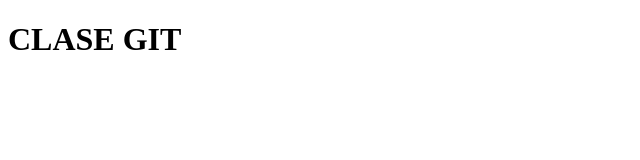
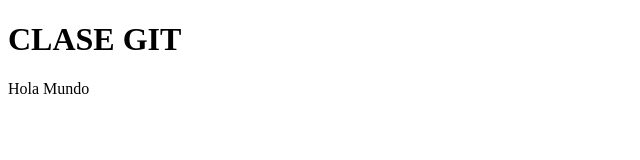
Before and after one commit to SofiaPinilla/clase-git-2, a plain HTML site: page index.html in a window 1280 px wide. Shown: the whole page, without its empty margins (0-640 px from the left). Drawn offline with Linux system fonts and the light colour scheme.

Commit message:
Hola Mundo

```diff
--- a/index.html
+++ b/index.html
@@ -7,5 +7,10 @@
 </head>
 <body>
     <h1>CLASE GIT</h1>
+    <div class="container">
+        <p>
+            Hola Mundo
+        </p>
+    </div>
 </body>
 </html>
```
